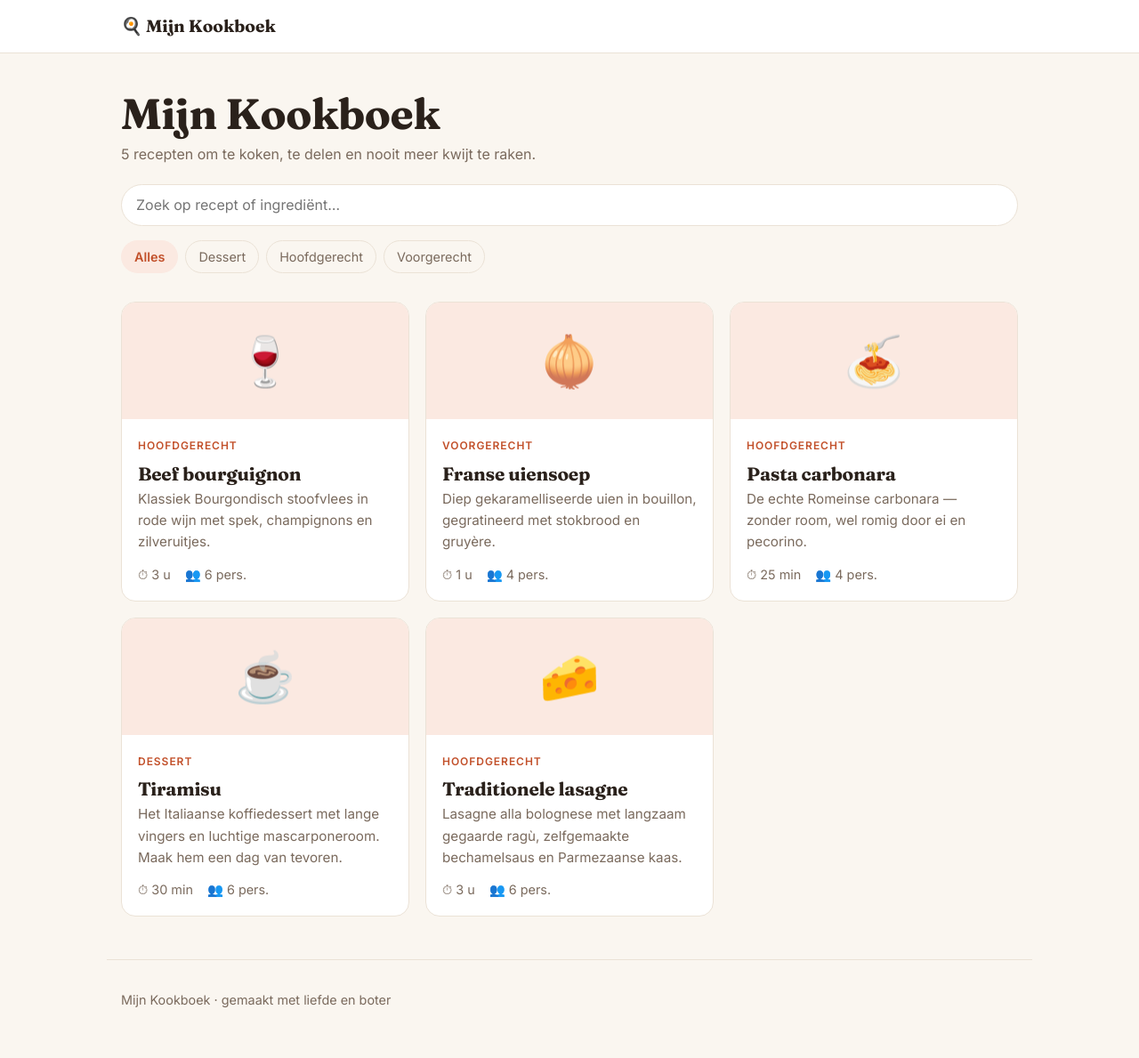
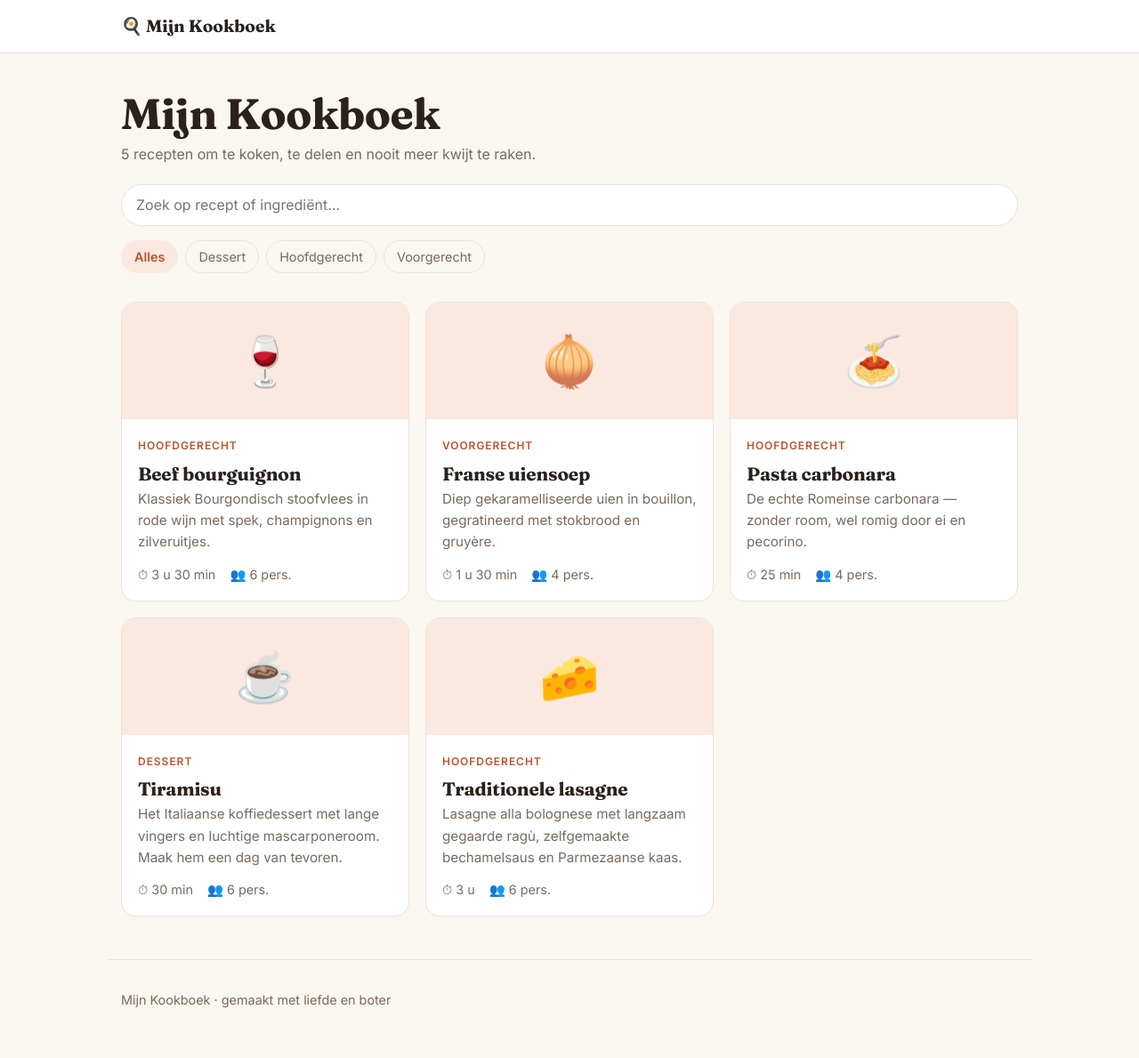
Before and after one commit to slampe682-sudo/kookboek, a Jekyll site: the page built from index.html, in a window 1280 px wide. Shown: the whole page at 89% size. Built offline with Jekyll 4.4.1, drawn with Linux system fonts in a browser that asks for light colours; part of the change alters nothing that is shown.

Commit message:
Tijdweergave: unieke variabelenamen

```diff
--- a/_includes/tijd.html
+++ b/_includes/tijd.html
@@ -1 +1 @@
-{%- assign m = include.min | plus: 0 -%}{%- if m >= 60 -%}{%- assign u = m | divided_by: 60 -%}{%- assign r = m | modulo: 60 -%}{{ u }} u{% if r > 0 %} {{ r }} min{% endif %}{%- else -%}{{ m }} min{%- endif -%}
+{%- assign tijd_min = include.min | plus: 0 -%}{%- assign tijd_uur = tijd_min | divided_by: 60 -%}{%- assign tijd_rest = tijd_min | modulo: 60 -%}{%- if tijd_uur > 0 -%}{{ tijd_uur }} u{%- if tijd_rest > 0 %} {{ tijd_rest }} min{%- endif -%}{%- else -%}{{ tijd_min }} min{%- endif -%}
```
